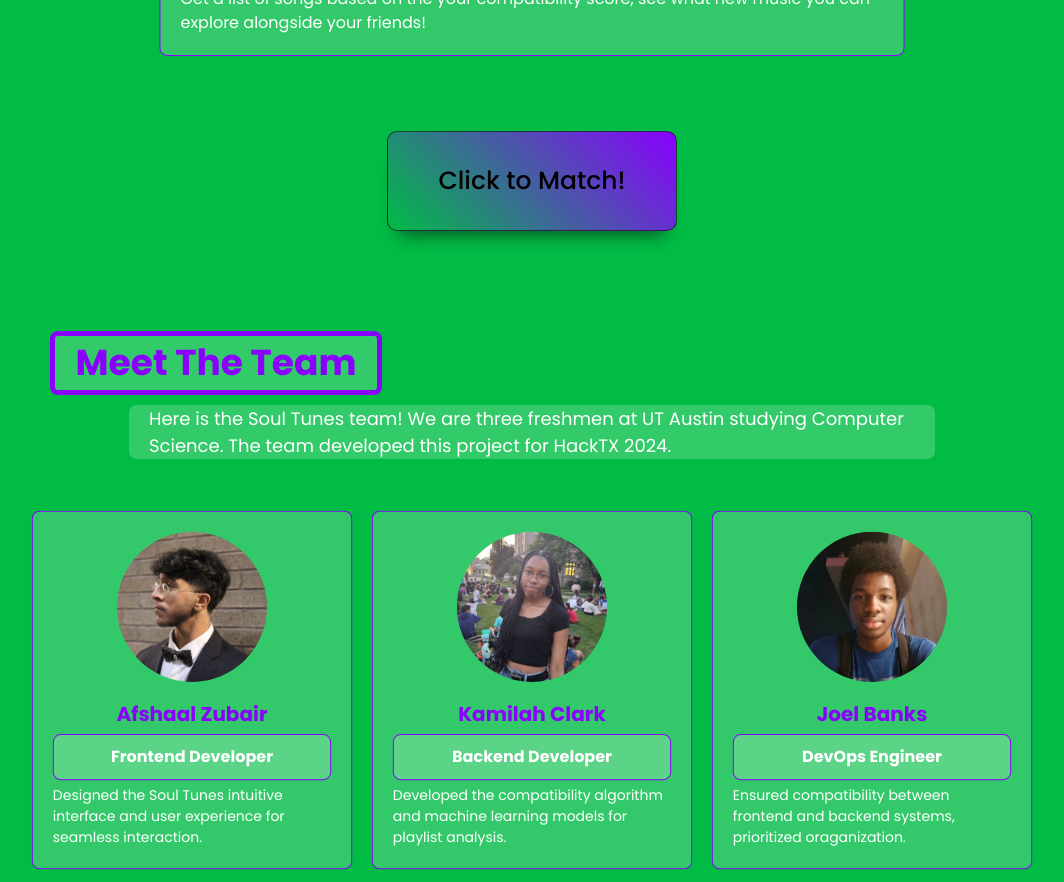
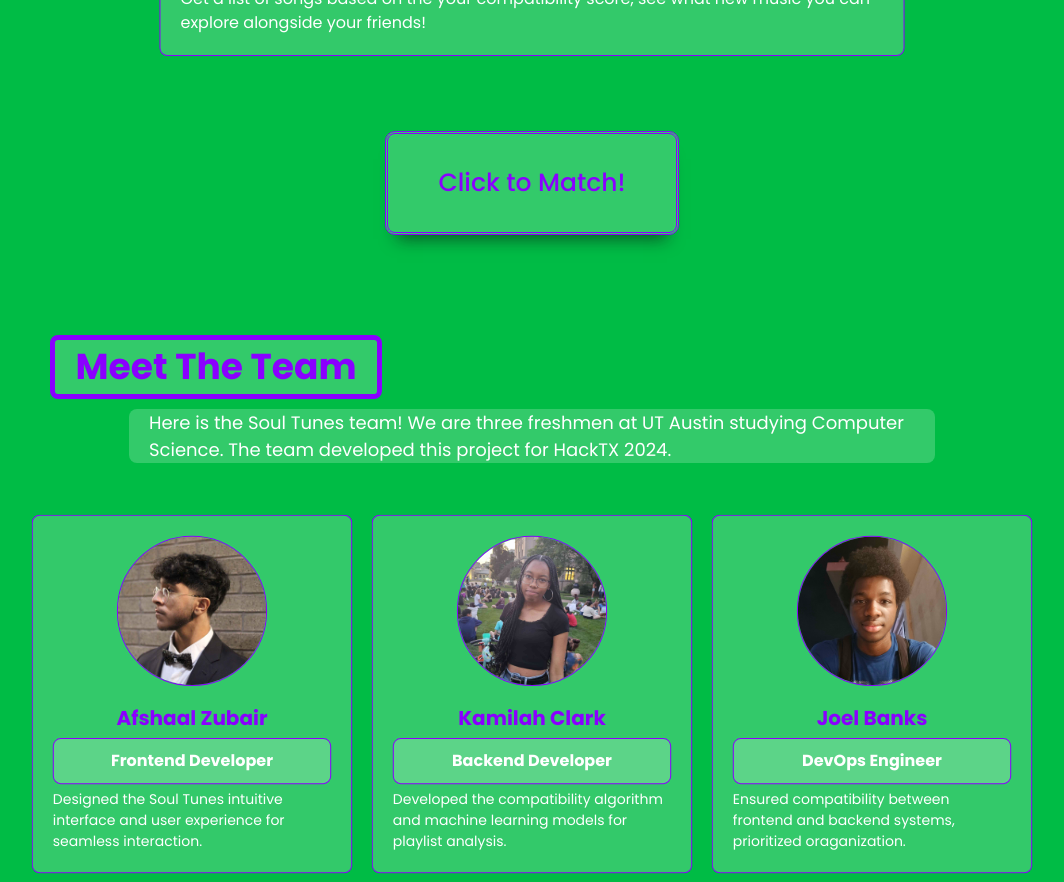
Before and after one commit to afshaalzubair/Soul-Tunes, a React (Vite) app: page / in a window 1280 px wide. Shown: the part 580-1462 px from the top of the page, without its empty margins (108-1172 px from the left). Built offline with nearby package versions, Linux system fonts and the light colour scheme.

Commit message:
update styles

```diff
--- a/package.json
+++ b/package.json
@@ -14,7 +14,8 @@
     "@splinetool/runtime": "^1.9.35",
     "react": "^18.3.1",
     "react-dom": "^18.3.1",
-    "react-tsparticles": "^2.12.2"
+    "react-tsparticles": "^2.12.2",
+    "tsparticles": "^3.5.0"
   },
   "devDependencies": {
     "@eslint/js": "^9.13.0",
--- a/src/App.css
+++ b/src/App.css
@@ -14,7 +14,7 @@
 }
 
 .button1 {
-  background: linear-gradient(45deg, #00BC45, #8A00FF);
+  background: rgba(255, 255, 255, 0.2);
 }
 
 .intro-section {
@@ -143,6 +143,8 @@
   height: 150px;
   border-radius: 50%;
   margin-bottom: 10px;
+  border: 1px solid;
+  border-color: #8A00FF;
 }
 
 .team-card h2 {
--- a/src/components/Button.css
+++ b/src/components/Button.css
@@ -5,7 +5,7 @@
     margin-top: 25px;
     cursor: pointer;
     pointer-events: auto;
-    border: 1px solid #101010a1;
+    border: 3px double #8A00FF;
     box-shadow: 0 16px 16px -12px #10101093;
     font-family: Poppins;
     font-weight: 500;
@@ -15,7 +15,7 @@
     gap: 10px;
     transition: transform 0.2s, background-color 0.3s;
     text-decoration: none;
-    color: black;
+    color: #8A00FF;
     width: fit-content;
     justify-content: center;
   }
```
Also changed, not shown: 1 other file (tests, documents, lock files or other folders).
